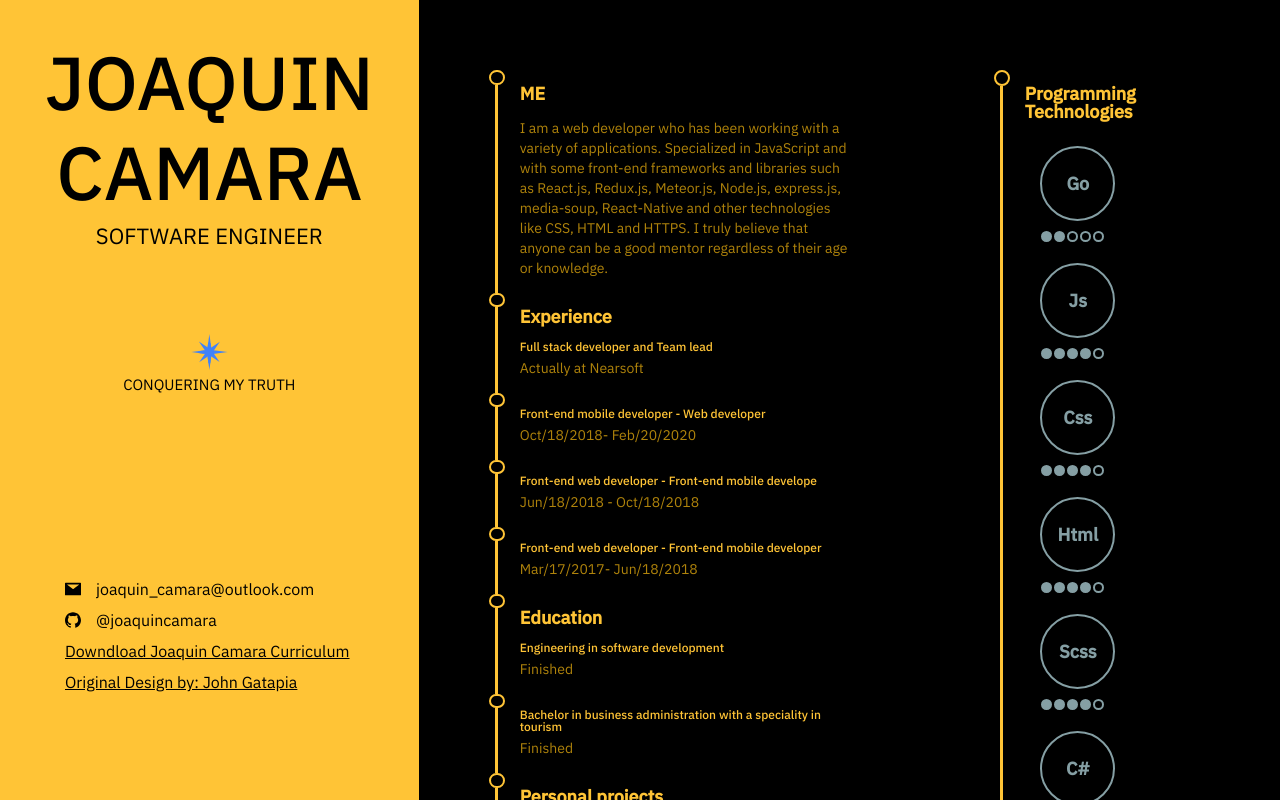
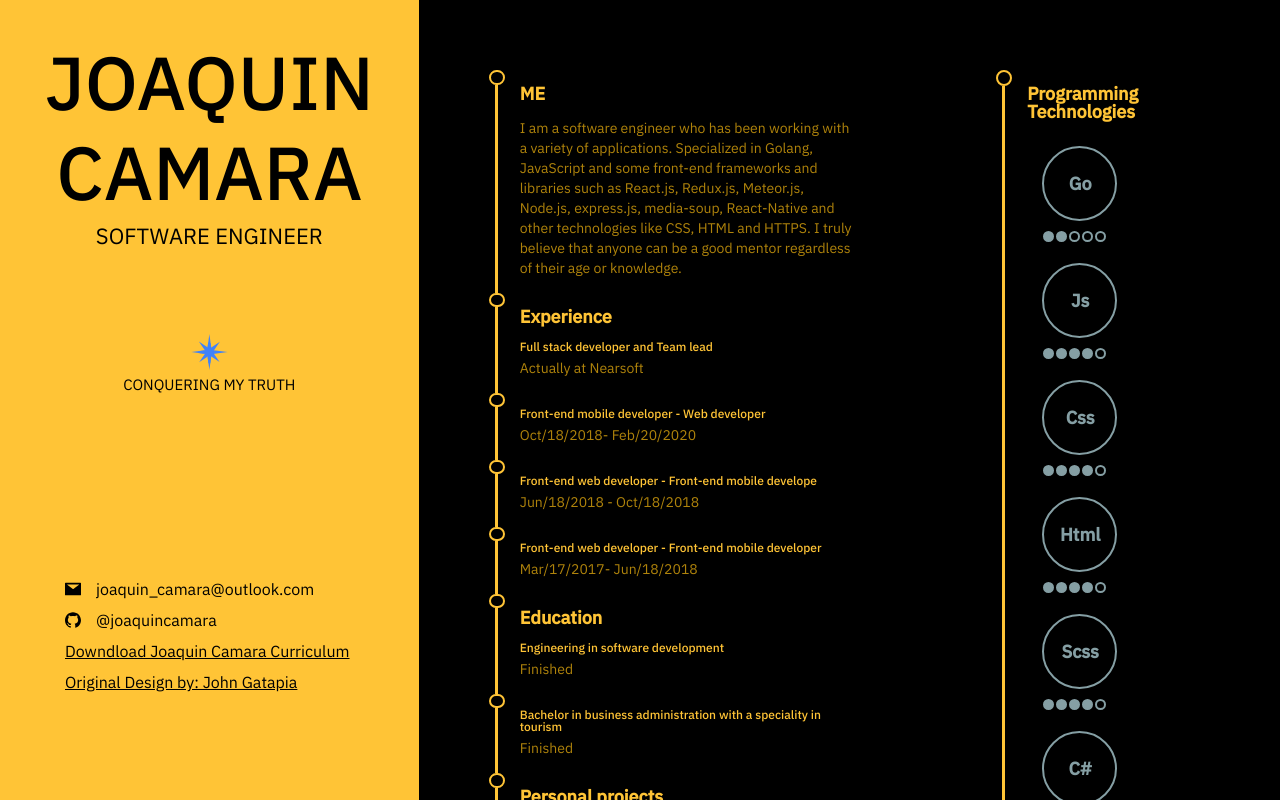
Before and after one commit to joaquincamara/cv-manager, a React (Create React App) app: page / in a window 1280 px wide. Shown: the top 800 px of the page. Built offline with nearby package versions, Linux system fonts and the light colour scheme.

Commit message:
changing the info about me

```diff
--- a/src/components/professionalInfo/ProfesionalInfo.jsx
+++ b/src/components/professionalInfo/ProfesionalInfo.jsx
@@ -8,8 +8,8 @@ export const ProfesionalInfo = () => {
     <div className='profesional-info'>
       <InfoSection
         sectionTitle={'ME'}
-        sectionInfo={`I am a web developer  who has been working with a variety of applications.
-        Specialized in JavaScript and with some front-end frameworks and libraries such as React.js, Redux.js, Meteor.js, Node.js, express.js, media-soup, React-Native and other technologies like CSS, HTML and  HTTPS.
+        sectionInfo={`I am a software engineer  who has been working with a variety of applications.
+        Specialized in Golang, JavaScript and some front-end frameworks and libraries such as React.js, Redux.js, Meteor.js, Node.js, express.js, media-soup, React-Native and other technologies like CSS, HTML and  HTTPS.
         I truly believe that anyone can be a good mentor regardless of their age or knowledge.
         `}
       />
```
